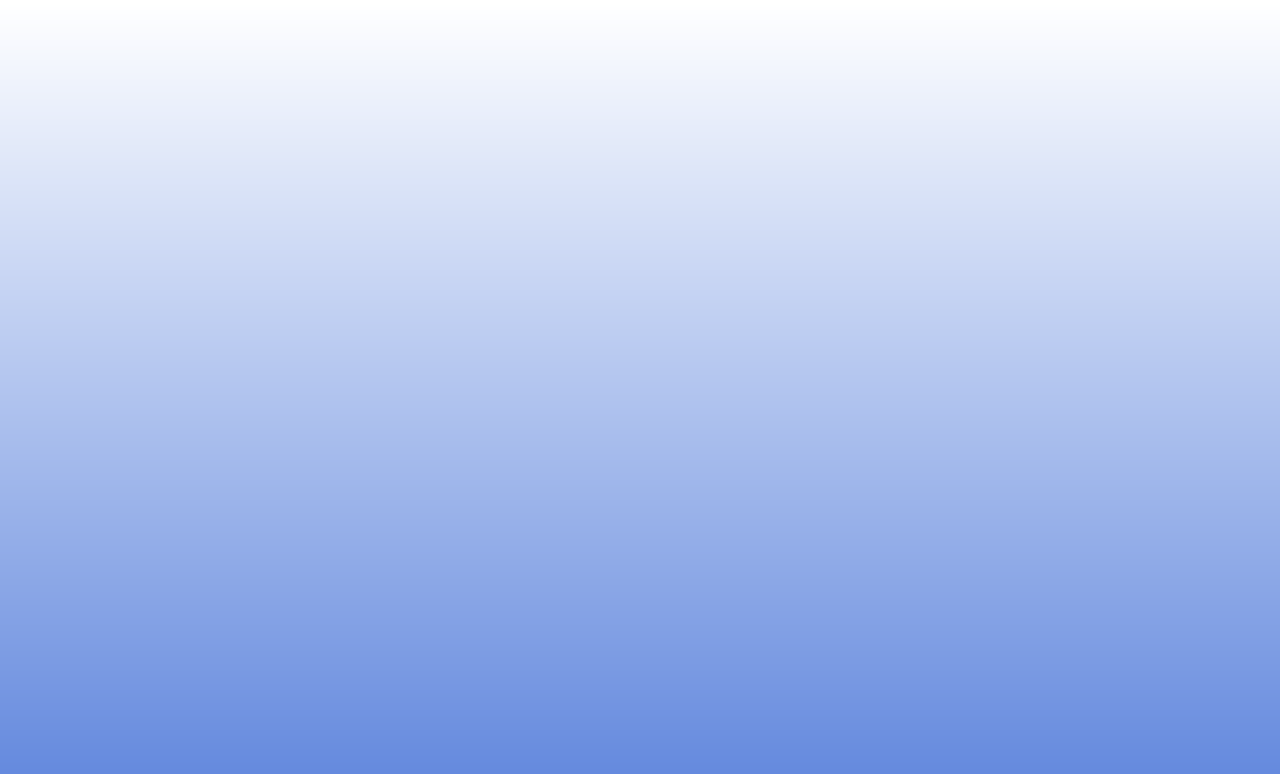
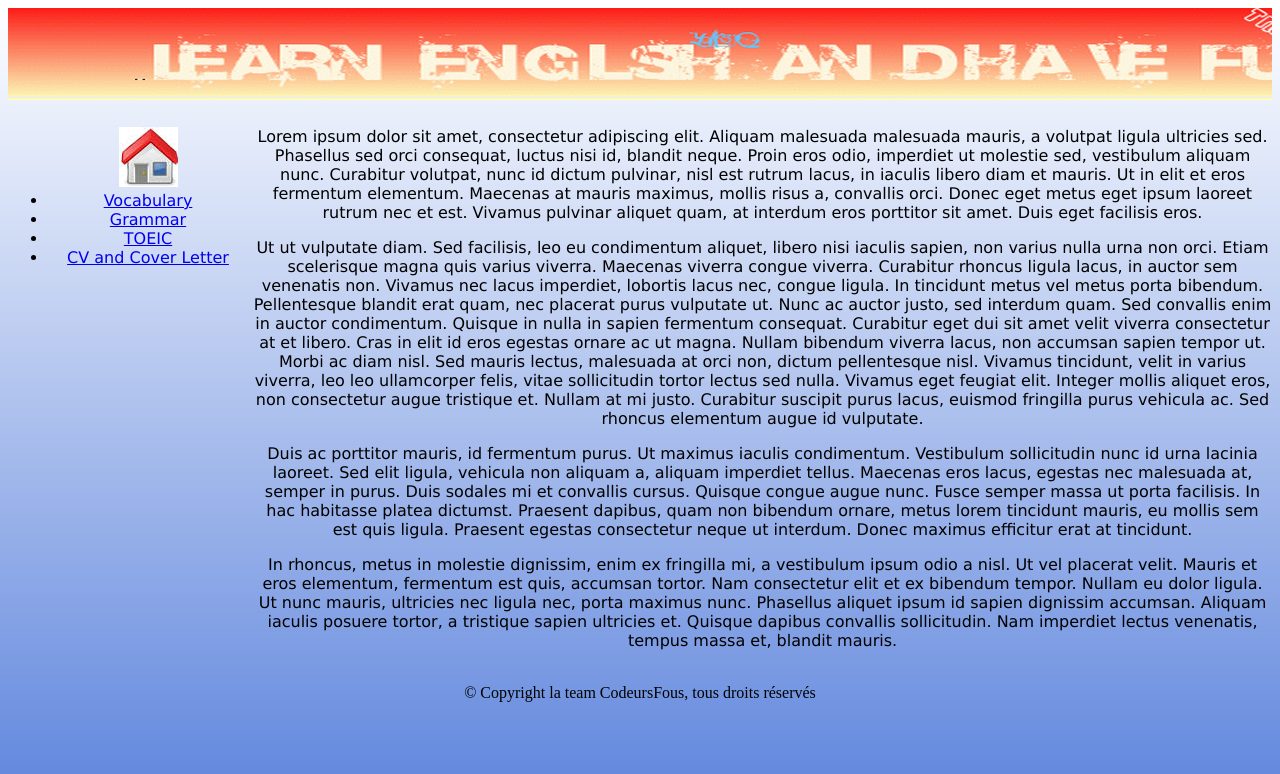
Before and after one commit to HakimGhanem/EnglishWebApp, a PHP site: page /grammaire.html in a window 1280 px wide. Shown: the top 774 px of the page. Run offline with PHP 8.4, Linux system fonts and the light colour scheme.

Commit message:
on code a 3h du mat nous

```diff
--- a/StyleBase.css
+++ b/StyleBase.css
@@ -9,9 +9,10 @@ div {
 div#entete {
 	font-family: "Lucida Sans Unicode";
     height:100px;
+    background: url(images/banniere22.gif);
     background-attachment: fixed; /* Le fond restera fixe */
     background-repeat: no-repeat; /* Le fond ne sera pas répété */
-    background-position: top left; /* Le fond sera placé en haut à gauche */
+    /*background-position: top left; */ /* Le fond sera placé en haut à gauche */
 	}
 
 div #main {
--- a/grammaire.html
+++ b/grammaire.html
@@ -8,7 +8,38 @@
 <body background="images/fond.png">
 <div id="entete"> </div>
 <div id="main"> </div>
-<div id="menu"> </div>
-<div id="footer"> </div>
-<div id="contenu"> </div>
+ <div id="menu">
+            <nav>
+                <ul>
+                    <a href="PageAccueil.html"  title="Retour à la page d'accueil"><img src="images/accueilMaison.jpg"/></a>
+
+
+
+                    <li><a href="Vocabulaire.html" title = "Fiches de vocabulaires">Vocabulary</a></li>
+
+                     <li><a href="grammaire.html" title = "Revoyons les règles de grammaire">Grammar</a></li>
+
+                     <li><a href="toeic.html" title = "Exercices pour le TOEIC">TOEIC</a></li>
+                    <li><a href="cvandcl.html" title = "Comment bien construire son CV et sa CV">CV and Cover Letter</a></li>
+                </ul>
+            </nav>
+         </div>
+
+
+<div id="contenu">
+<p> Lorem ipsum dolor sit amet, consectetur adipiscing elit. Aliquam malesuada malesuada mauris, a volutpat ligula ultricies sed. Phasellus sed orci consequat, luctus nisi id, blandit neque. Proin eros odio, imperdiet ut molestie sed, vestibulum aliquam nunc. Curabitur volutpat, nunc id dictum pulvinar, nisl est rutrum lacus, in iaculis libero diam et mauris. Ut in elit et eros fermentum elementum. Maecenas at mauris maximus, mollis risus a, convallis orci. Donec eget metus eget ipsum laoreet rutrum nec et est. Vivamus pulvinar aliquet quam, at interdum eros porttitor sit amet. Duis eget facilisis eros.</p>
+
+<p>Ut ut vulputate diam. Sed facilisis, leo eu condimentum aliquet, libero nisi iaculis sapien, non varius nulla urna non orci. Etiam scelerisque magna quis varius viverra. Maecenas viverra congue viverra. Curabitur rhoncus ligula lacus, in auctor sem venenatis non. Vivamus nec lacus imperdiet, lobortis lacus nec, congue ligula. In tincidunt metus vel metus porta bibendum. Pellentesque blandit erat quam, nec placerat purus vulputate ut. Nunc ac auctor justo, sed interdum quam. Sed convallis enim in auctor condimentum. Quisque in nulla in sapien fermentum consequat. Curabitur eget dui sit amet velit viverra consectetur at et libero. Cras in elit id eros egestas ornare ac ut magna. Nullam bibendum viverra lacus, non accumsan sapien tempor ut.
+
+Morbi ac diam nisl. Sed mauris lectus, malesuada at orci non, dictum pellentesque nisl. Vivamus tincidunt, velit in varius viverra, leo leo ullamcorper felis, vitae sollicitudin tortor lectus sed nulla. Vivamus eget feugiat elit. Integer mollis aliquet eros, non consectetur augue tristique et. Nullam at mi justo. Curabitur suscipit purus lacus, euismod fringilla purus vehicula ac. Sed rhoncus elementum augue id vulputate.</p>
+
+<p>Duis ac porttitor mauris, id fermentum purus. Ut maximus iaculis condimentum. Vestibulum sollicitudin nunc id urna lacinia laoreet. Sed elit ligula, vehicula non aliquam a, aliquam imperdiet tellus. Maecenas eros lacus, egestas nec malesuada at, semper in purus. Duis sodales mi et convallis cursus. Quisque congue augue nunc. Fusce semper massa ut porta facilisis. In hac habitasse platea dictumst. Praesent dapibus, quam non bibendum ornare, metus lorem tincidunt mauris, eu mollis sem est quis ligula. Praesent egestas consectetur neque ut interdum. Donec maximus efficitur erat at tincidunt.</p>
+
+<p>In rhoncus, metus in molestie dignissim, enim ex fringilla mi, a vestibulum ipsum odio a nisl. Ut vel placerat velit. Mauris et eros elementum, fermentum est quis, accumsan tortor. Nam consectetur elit et ex bibendum tempor. Nullam eu dolor ligula. Ut nunc mauris, ultricies nec ligula nec, porta maximus nunc. Phasellus aliquet ipsum id sapien dignissim accumsan. Aliquam iaculis posuere tortor, a tristique sapien ultricies et. Quisque dapibus convallis sollicitudin. Nam imperdiet lectus venenatis, tempus massa et, blandit mauris. </p>
+
+</div>
+
+    <div id="footer">
+        <p>© Copyright la team CodeursFous, tous droits réservés</p>
+    </div>
 </html>
```
Also changed, not shown: images/banniere.gif (added), images/banniere.jpg (added), images/banniere2.jpg (added), images/banniere21.jpg (added), images/banniere22.gif (added).
